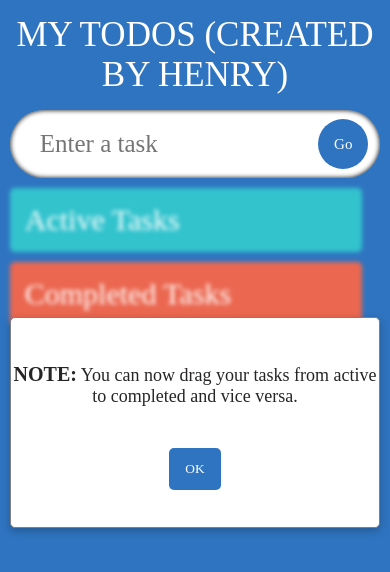
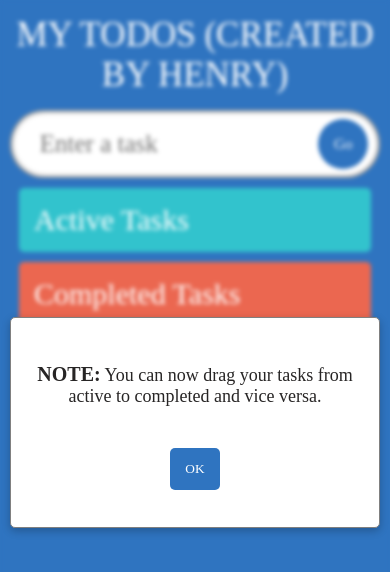
Before and after one commit to henrytrust1111/TodoList-Typescript, a React (Vite) app: page / in a window 390 px wide. Shown: the top 572 px of the page. Built offline with nearby package versions, Linux system fonts and the light colour scheme; a web font is replaced by a local one.

Commit message:
popUpStyle4

```diff
--- a/src/App.tsx
+++ b/src/App.tsx
@@ -15,7 +15,7 @@ const App: React.FC = () => {
   const handleAdd = (e: React.FormEvent) => {
     e.preventDefault();
 
-    if (todo) {
+    if (todo && todo==="") {
       setTodos([...todos, { id: Date.now(), todo, isDone: false }]);
       setTodo("");
     }
--- a/src/components/PopStyle.css
+++ b/src/components/PopStyle.css
@@ -8,6 +8,7 @@
     justify-content: center;
     background-color: transparent;
     backdrop-filter: blur(2px);
+    z-index: 2;
 }
 .deleteoption{
     width: 60%;
@@ -17,6 +18,7 @@
     align-items: center;
     justify-content: space-around;
     background-color: white;
+    padding-inline: 7px;
     /* background-color: purple; */
     border: 1px solid gray;
     border-radius: 5px;
--- a/src/components/styles.css
+++ b/src/components/styles.css
@@ -50,6 +50,7 @@
   width: 95%;
   margin-top: 10px;
   justify-content: space-between;
+  /* background-color: #000; */
   align-items: flex-start;
 }
 
@@ -119,5 +120,6 @@
   .container{
     width: 95%;
     flex-direction: column;
+    align-items: center;
   }
 }
```
